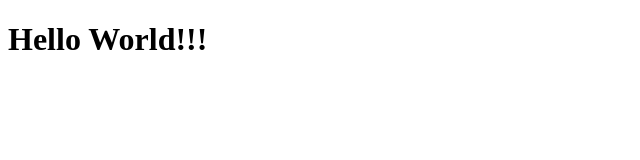
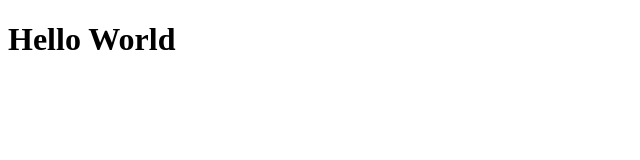
Before and after one commit to igor-cotrim/tabnews_clone, a Next.js app: page / in a window 1280 px wide. Shown: the top 160 px of the page, without its empty margins (0-640 px from the left). Built offline with nearby package versions, Linux system fonts and the light colour scheme.

Commit message:
chore: remove !!! in index.js

```diff
--- a/pages/index.js
+++ b/pages/index.js
@@ -1,5 +1,5 @@
 function Home() {
-  return <h1>Hello World!!!</h1>;
+  return <h1>Hello World</h1>;
 }
 
 export default Home;
```
